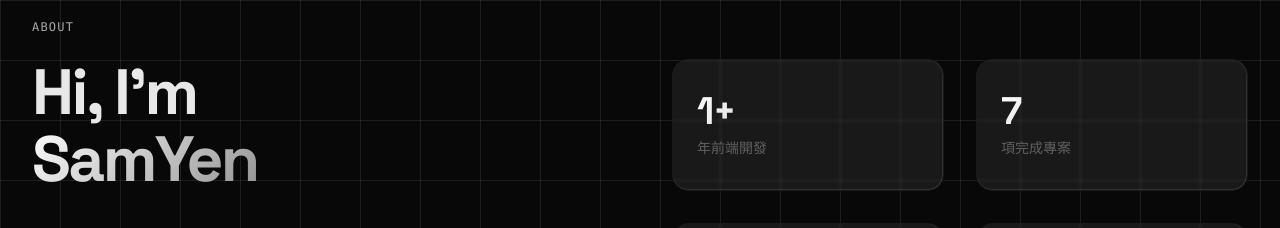
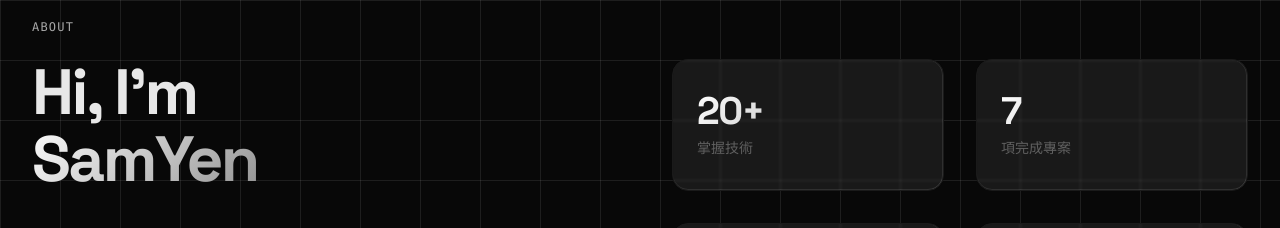
Before and after one commit to Sammyyaaa/SamYen-s-Space, a Vue app: page / in a window 1280 px wide. Shown: the part 2400-2628 px from the top of the page. Built offline with nearby package versions, Linux system fonts and the light colour scheme.

Commit message:
調整about介紹

```diff
--- a/src/stores/portfolioStore.ts
+++ b/src/stores/portfolioStore.ts
@@ -237,7 +237,7 @@ export const usePortfolioStore = defineStore('portfolio', () => {
 
   // ── Stats ──
   const stats = ref<Stat[]>([
-    { value: '1+', label: '年前端開發' },
+    { value: '20+', label: '掌握技術' },
     { value: '7', label: '項完成專案' },
     { value: '3', label: '金融保險系統' },
     { value: '∞', label: '對細節的執著' },
```
